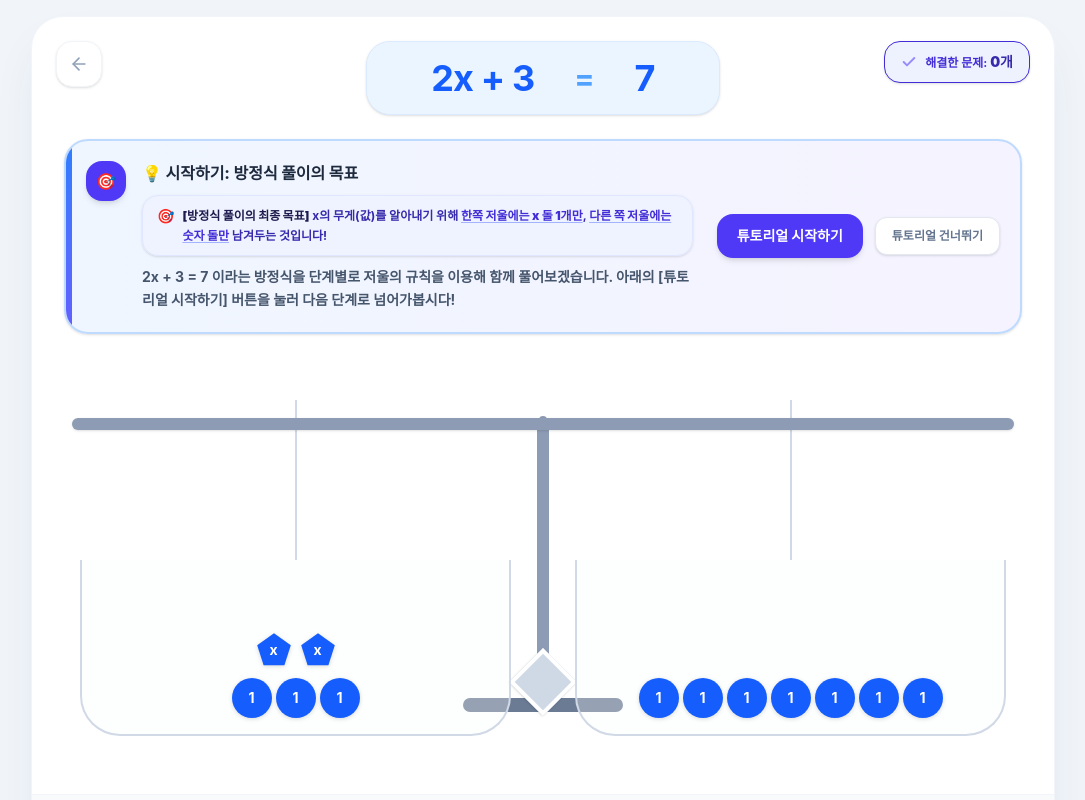
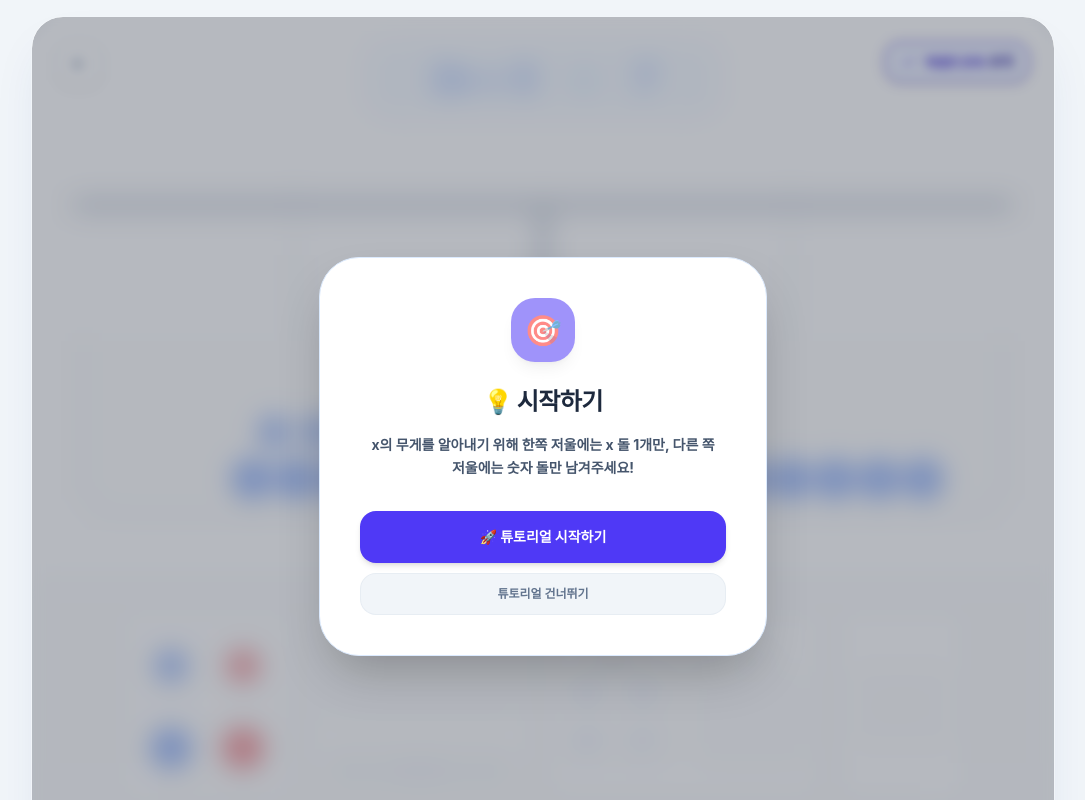
Before and after one commit to J-SangIl/3-6-properties-of-equations, a React (Vite) app: page / in a window 1280 px wide. Both pictures are taken after a click on the button "문제 모드". Shown: the top 800 px of the page, without its empty margins (97-1182 px from the left). Built offline with nearby package versions, Linux system fonts and the light colour scheme.

Commit message:
feat: add tutorial entry point and logic
Introduce a dedicated startTutorial function to centralize tutorial initialization and add a HelpCircle icon to the UI for better accessibility.

```diff
--- a/src/App.tsx
+++ b/src/App.tsx
@@ -10,7 +10,7 @@
 
 import React, { useState, useEffect, useCallback, useMemo } from 'react';
 import { motion, AnimatePresence } from 'motion/react';
-import { RotateCcw, Check, ArrowLeft } from 'lucide-react';
+import { RotateCcw, Check, ArrowLeft, HelpCircle } from 'lucide-react';
 
 // --- Constants & Types ---
 
@@ -293,6 +293,15 @@ export default function App() {
     setPendingCount(0);
   };
 
+  const startTutorial = () => {
+    setIsTutorial(true);
+    setTutorialStep(0);
+    setPendingType(null);
+    setPendingCount(0);
+    setLeftState({ xp: 2, xm: 0, up: 3, um: 0 });
+    setRightState({ xp: 0, xm: 0, up: 7, um: 0 });
+  };
+
   const startProblem = () => {
     setGameMode(GameMode.PROBLEM);
     setPhase(Phase.SOLVE);
@@ -300,12 +309,9 @@ export default function App() {
     setPendingCount(0);
 
     if (!hasSeenTutorial) {
-      setIsTutorial(true);
-      setTutorialStep(0);
       setSolvedCount(0);
       setHasCredited(false);
-      setLeftState({ xp: 2, xm: 0, up: 3, um: 0 });
-      setRightState({ xp: 0, xm: 0, up: 7, um: 0 });
+      startTutorial();
     } else {
       setIsTutorial(false);
       generateProblem();
@@ -482,15 +488,27 @@ export default function App() {
         {phase !== Phase.MODE_SELECT && (
             <button
                 onClick={() => setPhase(Phase.MODE_SELECT)}
-                className="absolute top-6 left-6 z-50 p-3 bg-white border border-slate-100 rounded-2xl text-slate-400 hover:text-blue-600 hover:border-blue-100 transition-all shadow-sm group"
+                className={`absolute top-6 left-6 z-50 p-3 bg-white border border-slate-100 rounded-2xl text-slate-400 hover:text-blue-600 hover:border-blue-100 transition-all shadow-sm group ${isTutorial && tutorialStep !== 0 ? 'opacity-20 pointer-events-none' : ''}`}
                 title="모드 선택"
+                disabled={isTutorial && tutorialStep !== 0}
             >
                 <ArrowLeft size={20} className="group-hover:-translate-x-0.5 transition-transform" />
             </button>
         )}
 
+        {gameMode === GameMode.PROBLEM && phase !== Phase.MODE_SELECT && !isTutorial && (
+            <button
+                onClick={startTutorial}
+                className="absolute top-6 left-20 z-50 p-3 bg-white border border-slate-100  rounded-2xl text-slate-500 hover:text-indigo-600 hover:border-indigo-100 transition-all shadow-sm text-xs font-black flex items-center gap-1.5 cursor-pointer"
+                title="튜토리얼 다시 보기"
+            >
+                <HelpCircle size={20} className="text-indigo-500 animate-pulse-slow" />
+                <span className="hidden sm:inline">튜토리얼 다시 보기</span>
+            </button>
+        )}
+
         {gameMode === GameMode.PROBLEM && phase !== Phase.MODE_SELECT && (
-            <div className="absolute top-6 right-6 z-40 bg-indigo-50 border border-indigo-110 rounded-2xl px-4 py-2.5 flex items-center gap-2 text-indigo-700 font-bold shadow-sm select-none animate-fade-in">
+            <div className={`absolute top-6 right-6 z-40 bg-indigo-50 border border-indigo-110 rounded-2xl px-4 py-2.5 flex items-center gap-2 text-indigo-700 font-bold shadow-sm select-none animate-fade-in ${isTutorial && tutorialStep !== 0 ? 'opacity-20 pointer-events-none' : ''}`}>
                 <Check size={16} className="text-indigo-600 animate-pulse" strokeWidth={3} />
                 <span className="text-xs">해결한 문제: <strong className="text-sm font-black text-indigo-800">{solvedCount}개</strong></span>
             </div>
@@ -524,58 +542,70 @@ export default function App() {
                 </div>
            </div>
         ) : (
-          <div className="flex flex-col flex-1">
+          <div className="flex flex-col flex-1 relative">
+            {isTutorial && tutorialStep === 0 && (
+              <div className="absolute inset-0 bg-slate-900/30 backdrop-blur-[6px] z-50 flex items-center justify-center p-6 animate-fade-in">
+                <div className="bg-white p-8 md:p-10 rounded-[2.5rem] shadow-2xl border border-blue-100 max-w-md w-full text-center flex flex-col items-center gap-6">
+                  <div className="w-16 h-16 bg-indigo-600 rounded-3xl flex items-center justify-center text-white text-3xl shadow-lg shadow-indigo-150 animate-pulse animate-bounce-slow">
+                    🎯
+                  </div>
+                  <div>
+                    <h3 className="text-2xl font-black text-slate-800 tracking-tight">💡 시작하기</h3>
+                    <p className="text-slate-600 text-sm font-bold leading-relaxed mt-4 px-2 text-center">
+                      x의 무게를 알아내기 위해 한쪽 저울에는 x 돌 1개만, 다른 쪽 저울에는 숫자 돌만 남겨주세요!
+                    </p>
+                  </div>
+
+                  <div className="flex flex-col gap-2.5 w-full mt-2">
+                    <button
+                      onClick={() => setTutorialStep(1)}
+                      className="w-full py-4 bg-indigo-600 hover:bg-indigo-700 text-[#ffffff] font-extrabold text-sm rounded-2xl transition-all shadow-md active:scale-[0.98] cursor-pointer flex items-center justify-center"
+                    >
+                      🚀 튜토리얼 시작하기
+                    </button>
+                    <button
+                      onClick={() => {
+                        setIsTutorial(false);
+                        setHasSeenTutorial(true);
+                        generateProblem();
+                      }}
+                      className="w-full py-3 bg-slate-100 hover:bg-slate-200 text-slate-500 hover:text-slate-700 font-bold text-xs rounded-2xl transition-all border border-slate-200/60 cursor-pointer"
+                    >
+                      튜토리얼 건너뛰기
+                    </button>
+                  </div>
+                </div>
+              </div>
+            )}
+
+            <div className={`flex flex-col flex-1 transition-all duration-300 ${isTutorial && tutorialStep === 0 ? 'filter blur-md pointer-events-none opacity-40 select-none' : ''}`}>
 
               {/* Top: Equation */}
               <EquationDisplay left={leftState} right={rightState} />
 
-            {isTutorial && (
+              {isTutorial && tutorialStep > 0 && (
                 <div className="mx-8 mb-6 p-5 bg-gradient-to-r from-[#eff6ff] to-[#f5f3ff] border-2 border-blue-200 rounded-3xl flex flex-col md:flex-row items-center justify-between gap-6 shadow-sm animate-fade-in relative overflow-hidden">
                   <div className="absolute top-0 left-0 w-1.5 h-full bg-gradient-to-b from-blue-500 to-indigo-500"></div>
                   <div className="flex items-start gap-4 flex-1">
                     <div className="w-10 h-10 bg-indigo-600 rounded-2xl flex items-center justify-center text-white font-extrabold text-base shrink-0 shadow-md">
-                    {tutorialStep === 0 ? "🎯" : tutorialStep}
+                      {tutorialStep}
                     </div>
                     <div className="flex-1">
                       <h4 className="text-slate-800 font-extrabold text-base flex items-center gap-1.5">
-                      {tutorialStep === 0 && "💡 시작하기: 방정식 풀이의 목표"}
                         {tutorialStep === 1 && "💡 1단계: 양변에 -1 돌 추가하기"}
                         {tutorialStep === 2 && "💡 2단계: 돌 상쇄하기 (정리)"}
                         {tutorialStep === 3 && "💡 3단계: 양변 나누어 해 구하기"}
                       </h4>
 
-                    {tutorialStep === 0 ? (
-                      <>
-                        {/* Goal Explanation */}
-                        <div className="mt-2.5 mb-2.5 bg-indigo-50/80 border border-indigo-100 rounded-2xl px-3.5 py-2.5 text-xs font-bold text-indigo-800 flex items-start gap-2 shadow-sm">
-                          <span className="text-sm shrink-0">🎯</span>
-                          <div className="text-left leading-relaxed">
-                            <span className="text-indigo-950 font-black">[방정식 풀이의 최종 목표]</span> x의 무게(값)를 알아내기 위해 <strong className="text-indigo-700 font-black underline decoration-indigo-300 underline-offset-2">한쪽 저울에는 x 돌 1개만</strong>, <strong className="text-indigo-700 font-black underline decoration-indigo-300 underline-offset-2">다른 쪽 저울에는 숫자 돌만</strong> 남겨두는 것입니다!
-                          </div>
-                        </div>
-                        <p className="text-slate-600 text-sm font-bold leading-relaxed text-left">
-                          2x + 3 = 7 이라는 방정식을 단계별로 저울의 규칙을 이용해 함께 풀어보겠습니다. 아래의 [튜토리얼 시작하기] 버튼을 눌러 다음 단계로 넘어가봅시다!
+                      <p className="text-slate-600 text-sm font-bold leading-relaxed text-left mt-2">
+                        {tutorialStep === 1 && "왼쪽 돌 선택 상자에서 [-1] 단추를 누르고 개수를 3개로 맞춘 다음, [추가하기]를 눌러 양쪽에 똑같이 추가해 보세요!"}
+                        {tutorialStep === 2 && "양수 돌과 음수 돌이 함께 있을 때, 우측 아래의 [상쇄하기] 버튼을 누르면 반대되는 돌들이 서로 매칭되어 깔끔하게 사라집니다!"}
+                        {tutorialStep === 3 && "오른쪽 나누기 상자에서 [ ÷2 ]를 누르면 양팔저울의 무게를 똑같이 2로 나눌 수 있습니다. 최종 해를 구해보세요!"}
                       </p>
-                      </>
-                    ) : (
-                      <p className="text-slate-600 text-sm font-bold leading-relaxed text-left mt-2">
-                        {tutorialStep === 1 && "2x + 3 = 7에서 좌변의 +3을 없애기 위해, 양변에 [ -1 ] 돌을 3개 추가해야 합니다. 왼쪽 돌 선택 상자에서 [-1]을 클릭하고 개수를 3으로 조정한 다음, [추가하기]를 눌러보세요!"}
-                        {tutorialStep === 2 && "저울 위에 서로 반대되는 +1 돌과 -1 돌이 함께 있습니다. 우측 아래의 [상쇄하기] 버튼을 눌러 돌을 깔끔하게 서로 상쇄시켜 보세요!"}
-                        {tutorialStep === 3 && "양변이 2x = 4가 되었습니다. x의 값을 구하기 위해 양쪽 저울의 돌을 2로 나누어야 합니다. 곱하기/나누기 상자에서 [ ÷2 ] 버튼을 눌러 최종 해를 구하세요!"}
-                      </p>
-                    )}
                     </div>
                   </div>
 
                   <div className="flex flex-col sm:flex-row gap-3 shrink-0 items-center">
-                  {tutorialStep === 0 && (
-                    <button
-                      onClick={() => setTutorialStep(1)}
-                      className="px-5 py-3 bg-indigo-600 hover:bg-indigo-700 text-[#ffffff] font-extrabold text-sm rounded-2xl transition-all shadow-md active:scale-95 cursor-pointer flex items-center gap-1.5"
-                    >
-                      튜토리얼 시작하기
-                    </button>
-                  )}
                     <button
                       onClick={() => {
                         setIsTutorial(false);
@@ -599,9 +629,9 @@ export default function App() {
                               initial={{ scale: 0, opacity: 0 }}
                               animate={{ scale: 1, opacity: 1 }}
                               exit={{ scale: 0, opacity: 0 }}
-                            className="absolute inset-0 z-40 bg-white/40 flex flex-col items-center justify-center p-8 text-center"
+                              className="absolute inset-0 z-40 bg-white/40 flex flex-col items-center justify-center p-8 text-center animate-fade-in"
                           >
-                            <div className="bg-white p-10 rounded-[3rem] shadow-2xl border border-slate-100 flex flex-col items-center max-w-sm">
+                              <div className="bg-white p-10 rounded-[3rem] shadow-2xl border border-slate-200/80 flex flex-col items-center max-w-sm">
                                   <motion.div
                                       animate={{ y: [0, -10, 0] }}
                                       transition={{ repeat: Infinity, duration: 2 }}
@@ -609,7 +639,20 @@ export default function App() {
                                   >
                                       <Check size={40} strokeWidth={4} />
                                   </motion.div>
-                                <h3 className="text-3xl font-black text-slate-800 mb-6">성공!</h3>
+                                  <h3 className="text-3xl font-black text-slate-800 mb-4">성공!</h3>
+
+                                  <div className="mb-6 p-4 bg-emerald-50 border border-emerald-100 rounded-2xl text-emerald-800 text-xs font-bold leading-relaxed text-left">
+                                      {isTutorial ? (
+                                        <>
+                                          🎉 축하합니다! 드디어 해결하셨습니다.<br/><br/>
+                                          우리의 <strong>최종 목표</strong>는 이렇게 <strong className="text-emerald-950 font-black">한쪽 저울에는 x 돌 1개만, 다른 쪽 저울에는 숫자 돌만</strong> 남겨두어 x의 무게를 알아내는 것입니다!
+                                        </>
+                                      ) : (
+                                        <>
+                                          🎉 축하합니다! <strong className="text-emerald-950 font-black">한쪽 저울에는 x 돌 1개만, 다른 쪽 저울에는 숫자 돌만</strong> 남겨야 한다는 양팔저울 해결 규칙에 잘 맞춰 방정식 풀이에 완벽히 성공하셨습니다!
+                                        </>
+                                      )}
+                                  </div>
 
                                   <div className="flex flex-col gap-3 w-full">
                                       {gameMode === GameMode.PROBLEM && (
@@ -746,10 +789,17 @@ export default function App() {
           ) : (
             <div className="flex flex-wrap gap-4 justify-center max-w-4xl mx-auto">
               {/* Box 1: Stone Selection & Click Incrementer */}
-              <div className="p-5 bg-white rounded-2xl shadow-sm border border-slate-100 grid grid-cols-2 gap-3 select-none justify-center items-center">
+              <div className={`p-5 bg-white rounded-2xl shadow-sm border border-slate-100 grid grid-cols-2 gap-3 select-none justify-center items-center transition-all duration-300 ${
+                isTutorial && tutorialStep > 0
+                  ? (tutorialStep === 1
+                      ? 'relative z-30 ring-4 ring-indigo-500/30 scale-[1.02] shadow-xl'
+                      : 'opacity-20 pointer-events-none filter blur-[1px] scale-[0.98]')
+                  : ''
+              }`}>
                 <button
                   onClick={() => handleStoneSelect(StoneType.X_PLUS)}
-                  className={`hover:scale-110 active:scale-95 transition-all p-2 rounded-xl relative group border-2 ${
+                  disabled={isTutorial && tutorialStep === 1}
+                  className={`hover:scale-110 active:scale-95 transition-all p-2 rounded-xl relative group border-2 ${isTutorial && tutorialStep === 1 ? 'opacity-30 cursor-not-allowed' : ''} ${
                     pendingType === StoneType.X_PLUS
                       ? 'border-blue-500 bg-blue-50/20 shadow-sm'
                       : 'border-transparent hover:bg-slate-50'
@@ -765,7 +815,8 @@ export default function App() {
 
                 <button
                   onClick={() => handleStoneSelect(StoneType.X_MINUS)}
-                  className={`hover:scale-110 active:scale-95 transition-all p-2 rounded-xl relative group border-2 ${
+                  disabled={isTutorial && tutorialStep === 1}
+                  className={`hover:scale-110 active:scale-95 transition-all p-2 rounded-xl relative group border-2 ${isTutorial && tutorialStep === 1 ? 'opacity-30 cursor-not-allowed' : ''} ${
                     pendingType === StoneType.X_MINUS
                       ? 'border-red-500 bg-red-50/20 shadow-sm'
                       : 'border-transparent hover:bg-slate-50'
@@ -781,7 +832,8 @@ export default function App() {
 
                 <button
                   onClick={() => handleStoneSelect(StoneType.ONE_PLUS)}
-                  className={`hover:scale-110 active:scale-95 transition-all p-2 rounded-xl relative group border-2 ${
+                  disabled={isTutorial && tutorialStep === 1}
+                  className={`hover:scale-110 active:scale-95 transition-all p-2 rounded-xl relative group border-2 ${isTutorial && tutorialStep === 1 ? 'opacity-30 cursor-not-allowed' : ''} ${
                     pendingType === StoneType.ONE_PLUS
                       ? 'border-blue-500 bg-blue-50/20 shadow-sm'
                       : 'border-transparent hover:bg-slate-50'
@@ -803,7 +855,7 @@ export default function App() {
                       : 'border-transparent hover:bg-slate-50'
                   } ${
                     isTutorial && tutorialStep === 1 && pendingType !== StoneType.ONE_MINUS
-                      ? 'ring-4 ring-blue-500 ring-offset-2 animate-pulse scale-105'
+                      ? 'ring-4 ring-indigo-500 ring-offset-2 animate-pulse scale-105 shadow-md shadow-indigo-100 bg-indigo-50/50'
                       : ''
                   }`}
                 >
@@ -817,7 +869,13 @@ export default function App() {
               </div>
 
               {/* Box 2: Staging Action panel (Add to both side button) */}
-              <div className="p-4 bg-white rounded-2xl shadow-sm border border-slate-100 flex flex-col items-center justify-between w-[220px] h-[196px] select-none">
+              <div className={`p-4 bg-white rounded-2xl shadow-sm border border-slate-100 flex flex-col items-center justify-between w-[220px] h-[196px] select-none transition-all duration-300 ${
+                isTutorial && tutorialStep > 0
+                  ? (tutorialStep === 1
+                      ? 'relative z-30 ring-4 ring-indigo-500/30 scale-[1.02] shadow-xl'
+                      : 'opacity-20 pointer-events-none filter blur-[1px] scale-[0.98]')
+                  : ''
+              }`}>
                 {/* Visual stones list preview */}
                 <div className={`p-2 rounded-xl w-full h-[96px] min-h-[96px] max-h-[96px] flex items-center justify-center ${
                   pendingType && pendingCount > 0
@@ -877,7 +935,7 @@ export default function App() {
                       : 'bg-slate-100 text-slate-300 cursor-not-allowed'
                   } ${
                     isTutorial && tutorialStep === 1 && pendingType === StoneType.ONE_MINUS && pendingCount >= 3
-                      ? 'ring-4 ring-blue-500 ring-offset-1 animate-pulse scale-102 font-extrabold text-[#ffffff]'
+                      ? 'ring-4 ring-indigo-500 ring-offset-1 animate-pulse scale-102 font-extrabold text-[#ffffff]'
                       : ''
                   }`}
                 >
@@ -886,7 +944,13 @@ export default function App() {
               </div>
 
               {/* Combined Box 4: Multipliers & Divisors */}
-              <div className="p-4 bg-white rounded-2xl shadow-sm border border-slate-100 flex gap-4 select-none h-[196px] items-center">
+              <div className={`p-4 bg-white rounded-2xl shadow-sm border border-slate-100 flex gap-4 select-none h-[196px] items-center transition-all duration-300 ${
+                isTutorial && tutorialStep > 0
+                  ? (tutorialStep === 3
+                      ? 'relative z-30 ring-4 ring-indigo-500/30 scale-[1.02] shadow-xl'
+                      : 'opacity-20 pointer-events-none filter blur-[1px] scale-[0.98]')
+                  : ''
+              }`}>
                 {/* Multipliers column */}
                 <div className="flex flex-col gap-1.5 items-center justify-center">
                   <span className="text-[10px] font-black text-slate-400">곱하기</span>
@@ -915,7 +979,7 @@ export default function App() {
                         onClick={() => divideBoth(largestDivisor)}
                         className={`w-full h-full border border-slate-200 rounded-lg font-bold text-blue-600 hover:bg-blue-50 transition-colors active:scale-95 flex flex-col items-center justify-center shadow-sm ${
                           isTutorial && tutorialStep === 3 && largestDivisor === 2
-                            ? 'ring-4 ring-blue-500 ring-offset-2 animate-pulse scale-105 bg-blue-50'
+                            ? 'ring-4 ring-indigo-500 ring-offset-2 animate-pulse scale-105 bg-indigo-50 text-indigo-700 border-indigo-200'
                             : ''
                         }`}
                       >
@@ -932,7 +996,13 @@ export default function App() {
               </div>
 
               {/* Box 3: Settle / Simplify */}
-              <div className="p-4 bg-white rounded-2xl shadow-sm border border-slate-100 flex items-center justify-center">
+              <div className={`p-4 bg-white rounded-2xl shadow-sm border border-slate-100 flex items-center justify-center transition-all duration-300 ${
+                isTutorial && tutorialStep > 0
+                  ? (tutorialStep === 2
+                      ? 'relative z-30 ring-4 ring-indigo-500/30 scale-[1.02] shadow-xl'
+                      : 'opacity-20 pointer-events-none filter blur-[1px] scale-[0.98]')
+                  : ''
+              }`}>
                 <button
                   onClick={handleSettleBoth}
                   disabled={isAnimating || !canSettle()}
@@ -954,7 +1024,9 @@ export default function App() {
               </div>
 
                 {/* Phase 2 Side Controls */}
-                <div className="flex flex-col justify-center">
+                <div className={`flex flex-col justify-center transition-all duration-300 ${
+                  isTutorial && tutorialStep > 0 ? 'opacity-20 pointer-events-none filter blur-[1px]' : ''
+                }`}>
                     {gameMode === GameMode.PRACTICE ? (
                         <button
                             onClick={() => setPhase(Phase.SETUP)}
@@ -977,6 +1049,7 @@ export default function App() {
           )}
         </div>
         </div>
+        </div>
         )}
       </div>
 
```
Lines whose indentation alone changed are shown as unchanged.
